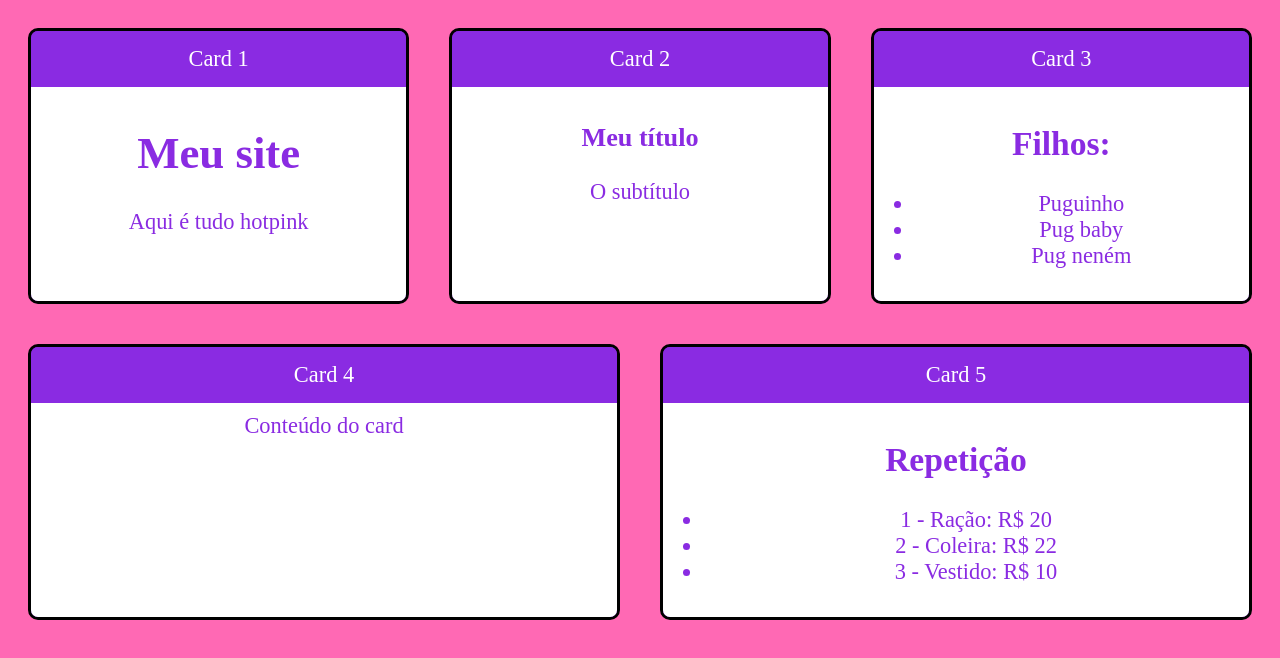
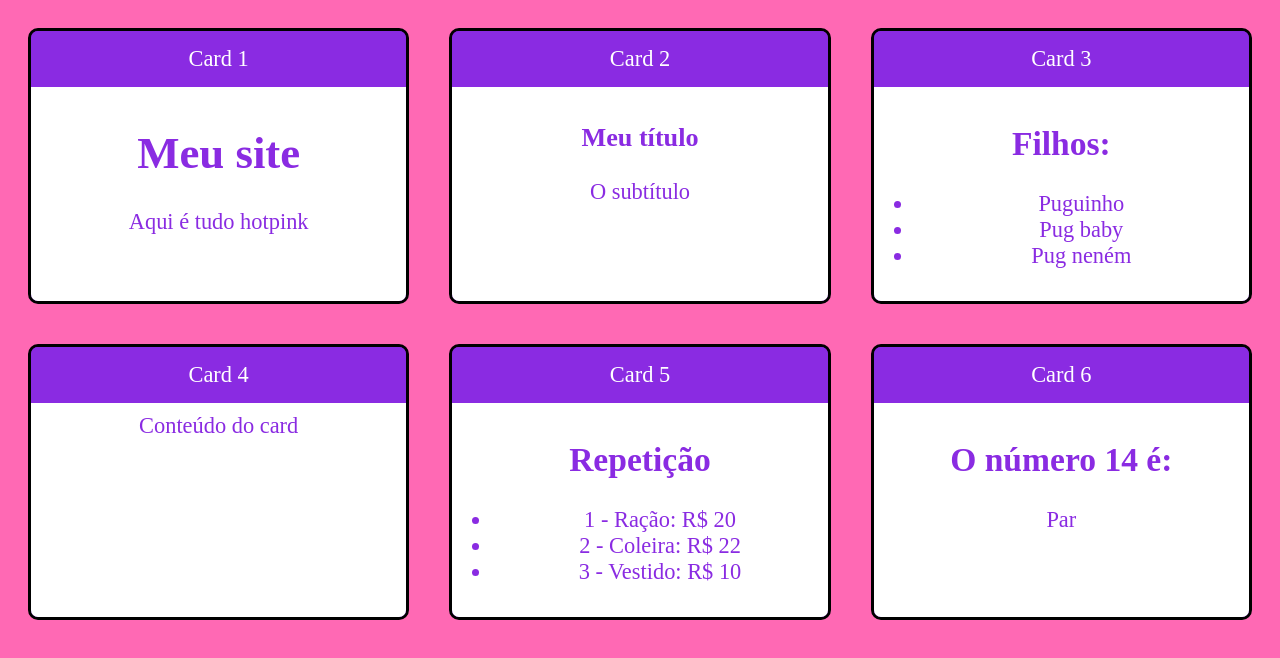
Before and after one commit to dev-akvc/React_aulaAssincrona, a React (Create React App) app: page / in a window 1280 px wide. Shown: the top 658 px of the page. Built offline with nearby package versions, Linux system fonts and the light colour scheme.

Commit message:
Component com condicional

```diff
--- /dev/null
+++ b/src/components/Condicional.jsx
@@ -0,0 +1,13 @@
+/* eslint-disable import/no-anonymous-default-export */
+import react from "react";
+
+export default props => {
+    return (
+        <div>
+            <h2>O número {props.numero} é: </h2>
+            {props.numero % 2 == 0 ? <span>Par</span>
+                : <span>Ímpar</span>
+            }
+        </div>
+    )
+}
--- a/src/components/layout/App.jsx
+++ b/src/components/layout/App.jsx
@@ -6,6 +6,7 @@ import Primeiro from "../Primeiro";
 import Card from "./Card";
 import './App.css'
 import Repeticao from "./Repeticao";
+import Condicional from "../Condicional";
 
 export default(props) => (
     <div className="App">
@@ -26,5 +27,6 @@ export default(props) => (
             Conteúdo do card
         </Card>
         <Card titulo="Card 5"><Repeticao/></Card>
+        <Card titulo="Card 6"><Condicional numero={14}/></Card>
     </div>
 )
```
